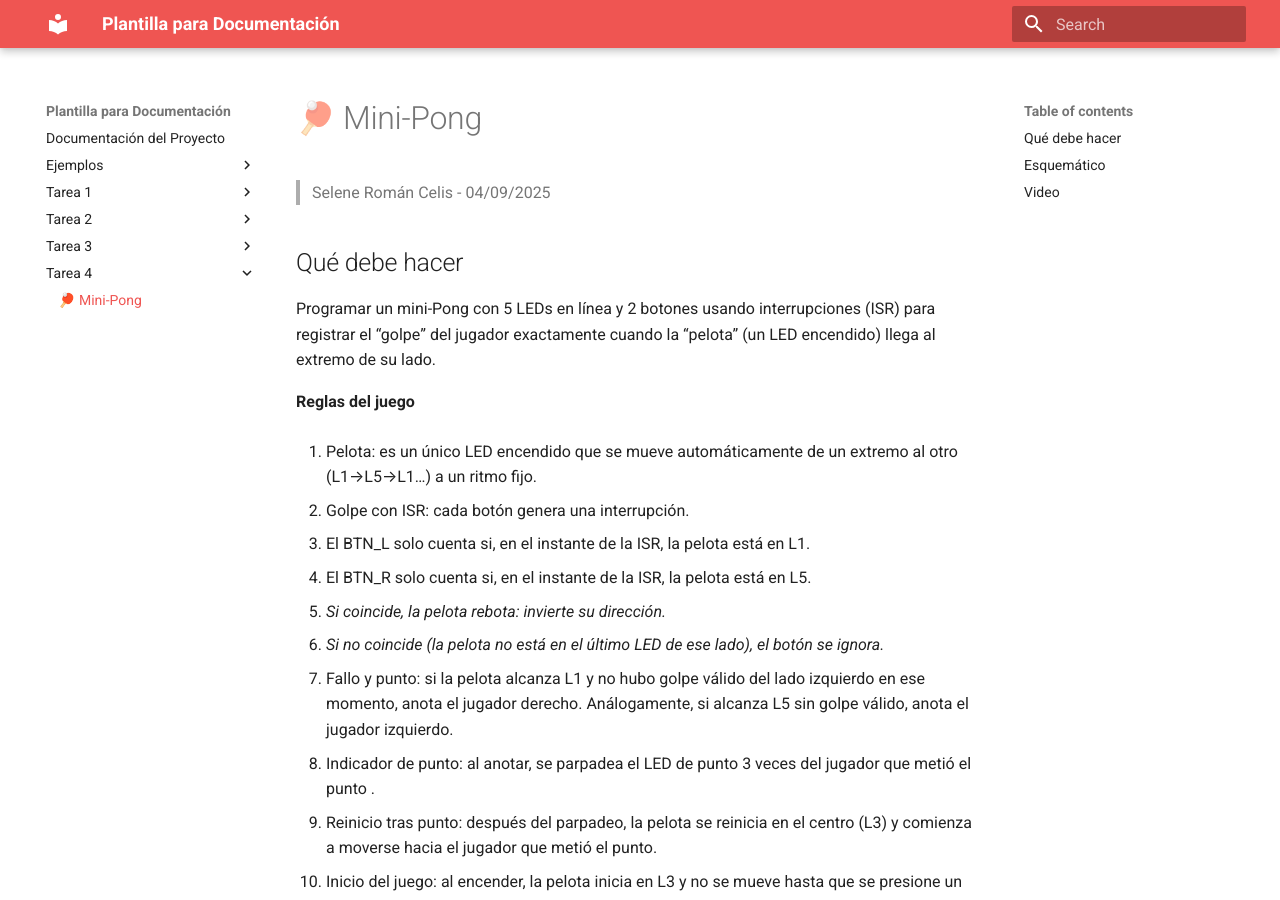
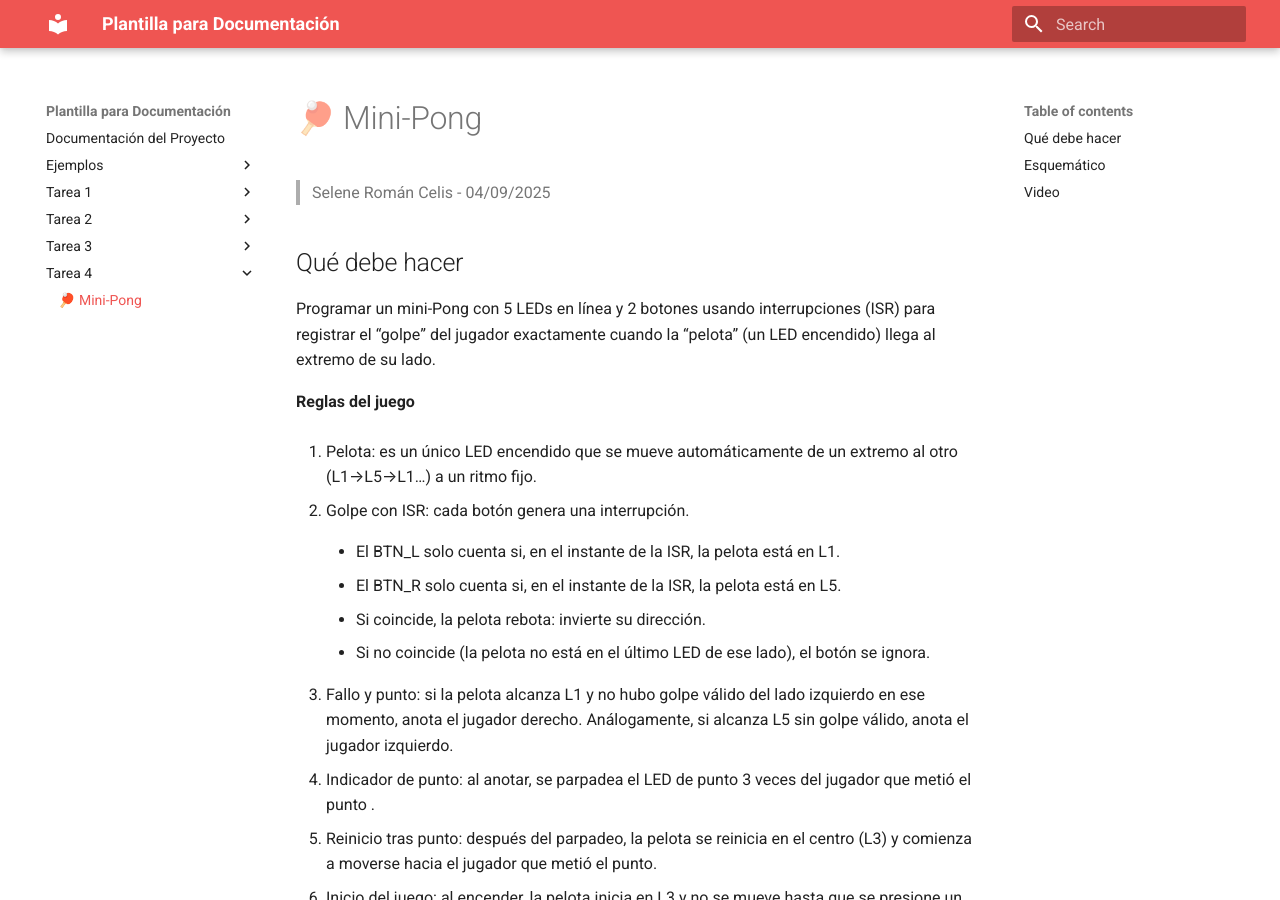
Before and after one commit to selene-ro/Selene_documentation, an MkDocs documentation site: the page built from docs/Tarea_4/pinpong.md, in a window 1280 px wide and 900 px high. Built offline with MkDocs 1.6.1 and Material for MkDocs 9.7.7, drawn with Linux system fonts in a browser that asks for light colours.

```diff
--- a/docs/Tarea_4/pinpong.md
+++ b/docs/Tarea_4/pinpong.md
@@ -11,13 +11,13 @@ Programar un mini-Pong con 5 LEDs en línea y 2 botones usando interrupciones (I
 
 2. Golpe con ISR: cada botón genera una interrupción.
 
-* El BTN_L solo cuenta si, en el instante de la ISR, la pelota está en L1.
+    * El BTN_L solo cuenta si, en el instante de la ISR, la pelota está en L1.
 
-* El BTN_R solo cuenta si, en el instante de la ISR, la pelota está en L5.
+    * El BTN_R solo cuenta si, en el instante de la ISR, la pelota está en L5.
 
-- _Si coincide, la pelota rebota: invierte su dirección._
+    - Si coincide, la pelota rebota: invierte su dirección.
 
-- _Si no coincide (la pelota no está en el último LED de ese lado), el botón se ignora._
+    - Si no coincide (la pelota no está en el último LED de ese lado), el botón se ignora.
 
 3. Fallo y punto: si la pelota alcanza L1 y no hubo golpe válido del lado izquierdo en ese momento, anota el jugador derecho. Análogamente, si alcanza L5 sin golpe válido, anota el jugador izquierdo.
 
```
